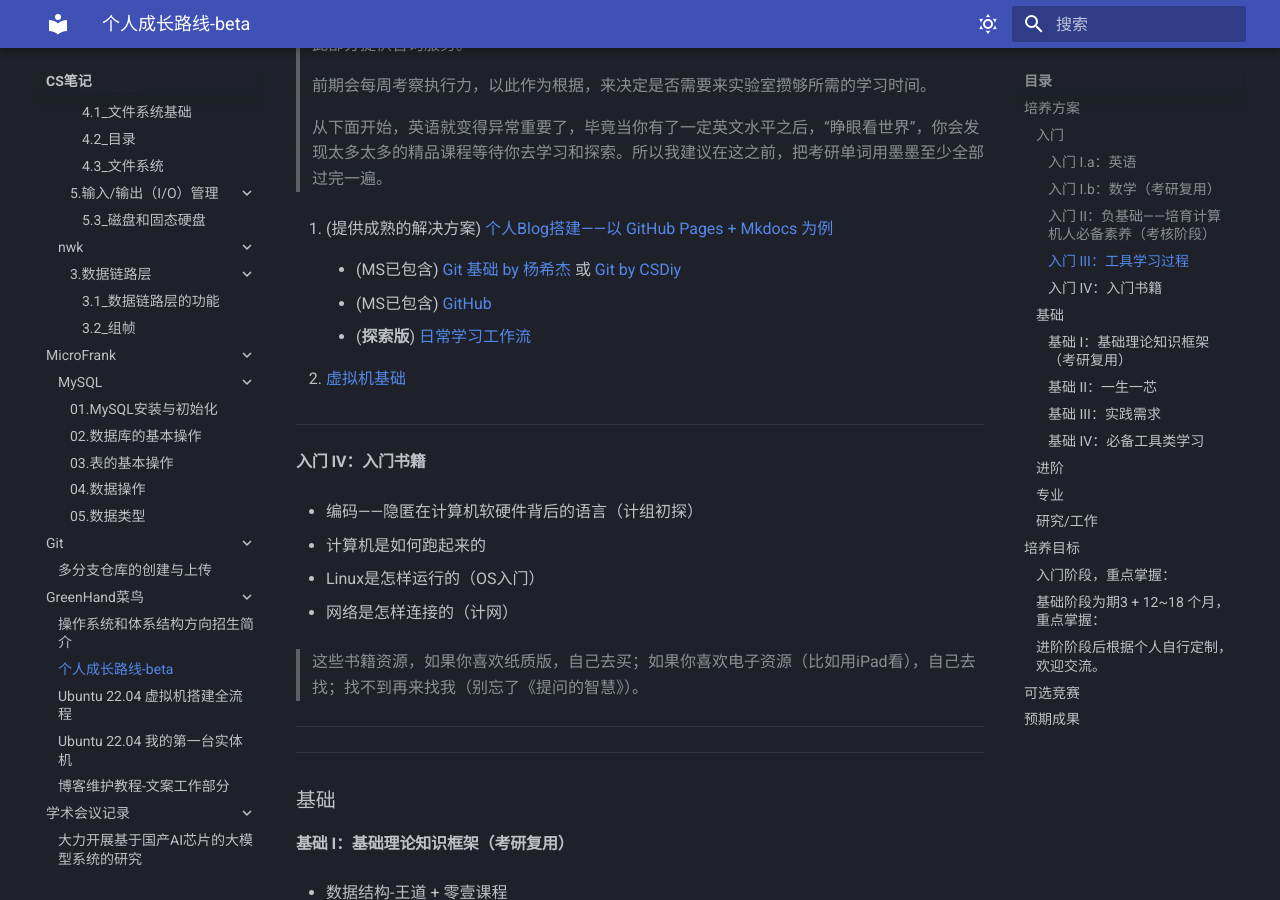
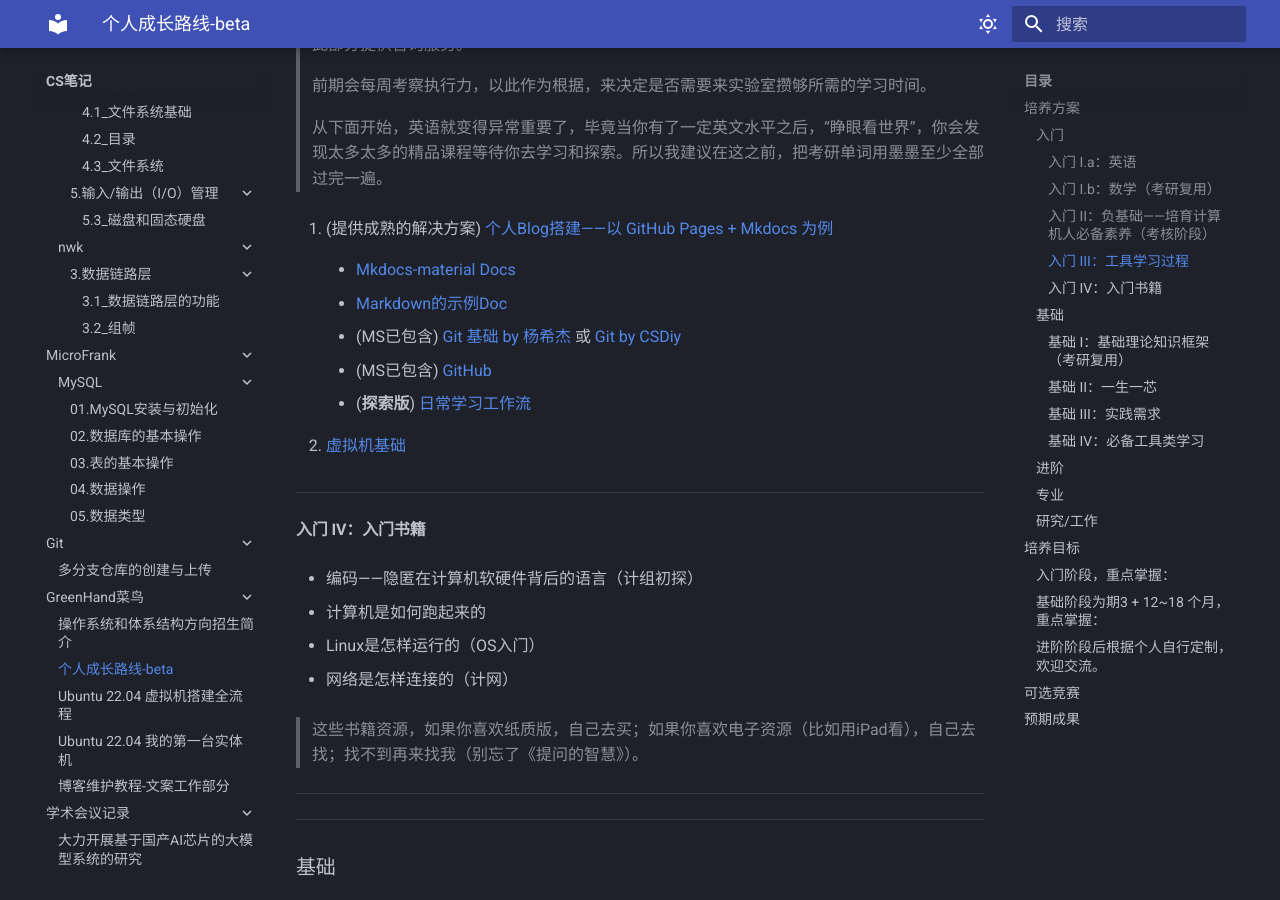
Before and after one commit to Haohahahaha/cs, an MkDocs documentation site: the page built from docs/greenhand/fertile/fertile.md, in a window 1280 px wide and 900 px high, scrolled down 3247 px. Built offline with MkDocs 1.6.1 and Material for MkDocs 9.7.7, drawn with Linux system fonts in a browser that asks for light colours.

Commit message:
2023-11-03_09:24:33 update

```diff
--- a/docs/greenhand/fertile/fertile.md
+++ b/docs/greenhand/fertile/fertile.md
@@ -131,6 +131,10 @@
 > 从下面开始，英语就变得异常重要了，毕竟当你有了一定英文水平之后，“睁眼看世界”，你会发现太多太多的精品课程等待你去学习和探索。所以我建议在这之前，把考研单词用墨墨至少全部过完一遍。
 
 7. (提供成熟的解决方案) [个人Blog搭建——以 GitHub Pages + Mkdocs 为例](https://www.bilibili.com/video/BV1hL4y1w72r)
+
+    - [Mkdocs-material Docs](https://squidfunk.github.io/mkdocs-material/)
+
+	- [Markdown的示例Doc](https://markdown-it.github.io/)
 
     - (MS已包含) [Git 基础 by 杨希杰](https://www.bilibili.com/video/BV1eh411v7gt) 或 [Git by CSDiy](https://csdiy.wiki/%E5%BF%85%E5%AD%A6%E5%B7%A5%E5%85%B7/Git/)
 
```
